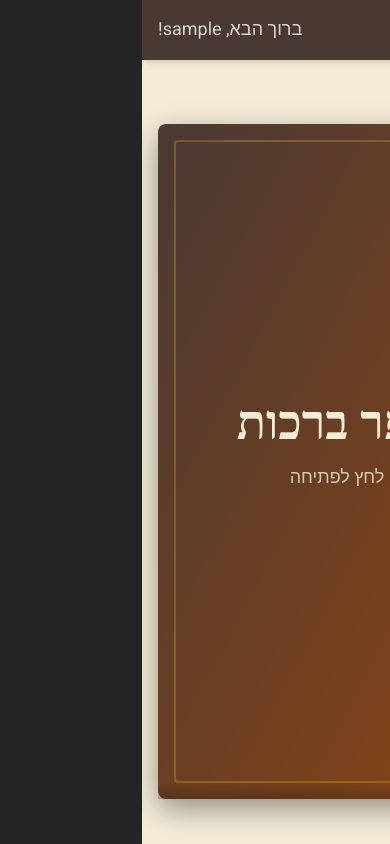
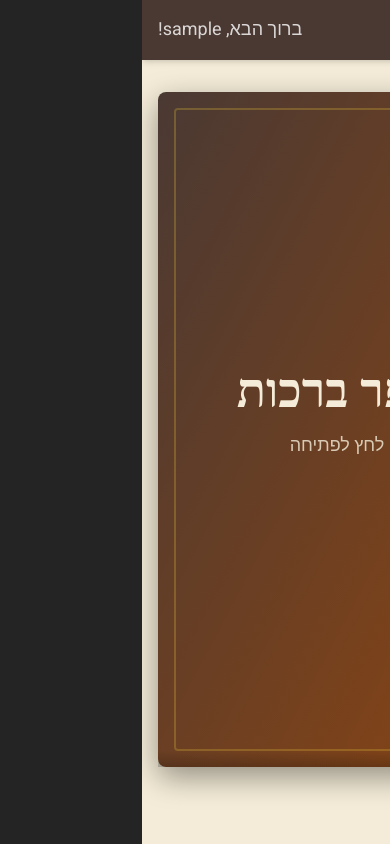
Before and after one commit to amirgal/mayush, a React (Vite) app: page /guestbook in a window 390 px wide. Built offline with nearby package versions, Linux system fonts and the light colour scheme; no server answers; sample sign-in values are in the browser's storage.

Commit message:
style: adjust padding and responsive layout for guestbook views

```diff
--- a/src/components/messages/BookView.tsx
+++ b/src/components/messages/BookView.tsx
@@ -71,7 +71,7 @@ const BookView: FC<BookViewProps> = ({ messages, isAdmin }) => {
   };
 
   return (
-    <div className="container mx-auto py-8 max-w-4xl">
+    <div className="container mx-auto pb-8 max-w-4xl">
       {!isBookOpen ? (
         // Closed Book Cover
         <div
--- a/src/components/messages/KindleView.tsx
+++ b/src/components/messages/KindleView.tsx
@@ -62,8 +62,8 @@ const KindleView: FC<KindleViewProps> = ({ messages }) => {
   const currentPageMessage = currentPage === 0 ? null : messages[currentPage - 1];
 
   return (
-    <div {...handlers} className="w-full flex justify-center items-center min-h-screen">
-      <div className="w-[90%] max-w-[600px] h-[800px] overflow-hidden relative cursor-[grab] hover:cursor-[grab]">
+    <div {...handlers} className="w-full flex justify-center  min-h-screen">
+      <div className={`${isMobile ? 'w-full' : 'w-[90%] max-w-[600px]'} h-[800px] overflow-hidden relative cursor-[grab] hover:cursor-[grab]`}>
         {/* Kindle-like dark border with more rounded corners */}
         <div className="absolute inset-0 border-[25px] border-b-[70px] bg-[#f6f6f6] border-[#2F2F2F] rounded-[30px] pointer-events-none z-10">
 
--- a/src/pages/GuestbookPage.tsx
+++ b/src/pages/GuestbookPage.tsx
@@ -51,7 +51,7 @@ const GuestbookPage = () => {
         onToggleView={handleToggleView}
       />
 
-      <div className="container mx-auto px-4 pt-8">
+      <div className="container mx-auto px-4 pt-8 pb-8">
         {/* <h1 className="text-4xl font-bold text-center mb-8 text-book-dark handwritten">
           !יום הולדת שמח
         </h1> */}
```
